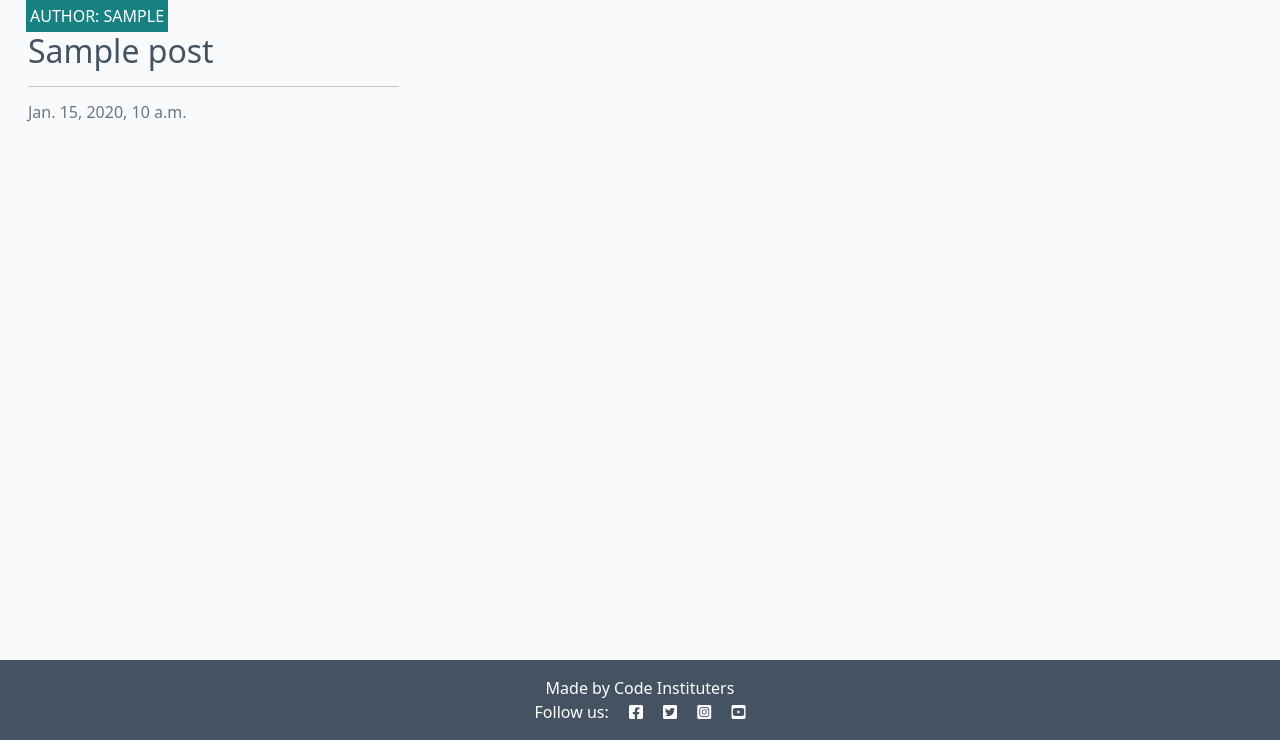
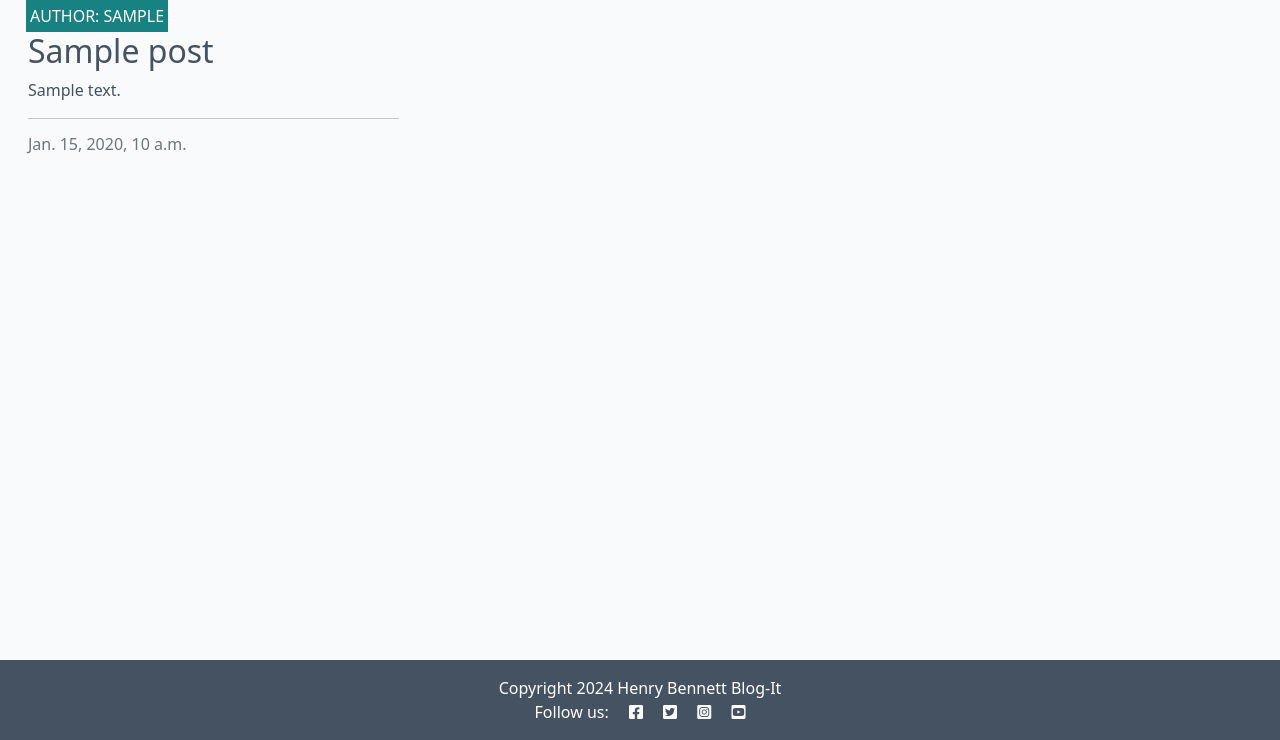
Before and after one commit to henrybennett94/Blog-It, a Django app: page / in a window 1280 px wide. Shown: the part 60-800 px from the top of the page. Run offline with Django 4.2, Linux system fonts and the light colour scheme; tables that the repository leaves empty hold one stand-in row (values such as "Sample post").

Commit message:
Add pagination functionality to index.html, copyright block to index and base.html

```diff
--- a/blog/templates/blog/index.html
+++ b/blog/templates/blog/index.html
@@ -20,6 +20,7 @@
                             </div>
                             <a href="#" class="post-link">
                                 <h2 class="card-title">{{ post.title }}</h2>
+                                <p class=""card-text>{{ post.excerpt }}</p>
                             </a>
 
                             <hr />
@@ -40,6 +41,9 @@
     {% if is_paginated %}
     <nav aria-label="Page navigation">
         <ul class="pagination justify-content-center">
+            {% if page_obj.has_previous %}
+            <li><a href="?page={{ page_obj.previous_page_number }}" class="page-link">&laquo; PREV</a></li>
+            {% endif %}
             {% if page_obj.has_next %}
             <li><a href="?page={{ page_obj.next_page_number }}" class="page-link"> NEXT &raquo;</a></li>
             {% endif %}
@@ -50,3 +54,7 @@
 
 <!-- index.html content ends here -->
 {% endblock %}
+
+{% block copyright %}
+    Copyright 2024 Henry Bennett Blog-It
+{% endblock %}
--- a/blog_it/settings.py
+++ b/blog_it/settings.py
@@ -29,7 +29,7 @@ TEMPLATES_DIR = os.path.join(BASE_DIR, 'templates')
 SECRET_KEY = os.environ.get('SECRET_KEY')
 
 # SECURITY WARNING: don't run with debug turned on in production!
-DEBUG = False
+DEBUG = True
 
 ALLOWED_HOSTS = ['8000-henrybennett94-django3-a6pk1t9i926.ws.codeinstitute-ide.net', '.herokuapp.com']
 
--- a/templates/base.html
+++ b/templates/base.html
@@ -21,7 +21,7 @@
     <link href="https://cdn.jsdelivr.net/npm/bootstrap@5.0.1/dist/css/bootstrap.min.css" rel="stylesheet"
         integrity="sha384-+0n0xVW2eSR5OomGNYDnhzAbDsOXxcvSN1TPprVMTNDbiYZCxYbOOl7+AMvyTG2x" crossorigin="anonymous">
     <!-- Custom CSS -->
-    <link rel="stylesheet" href="{% static 'css/style.css' %}">
+    <link rel="stylesheet" type="text/css" href="{% static 'css/style.css' %}">
 </head>
 
 <body class="d-flex flex-column h-100 main-bg">
@@ -39,7 +39,7 @@
                 <ul class="navbar-nav me-auto mb-2 mb-lg-0">
                     <li class="nav-item">
                         <a class="nav-link {% if request.path == home_url %}active{% endif %}" aria-current="page"
-                            href="#">Home</a>
+                            href="{% url 'home' %}">Home</a>
                     </li>
 
                 </ul>
@@ -60,7 +60,11 @@
 
     <!-- Footer -->
     <footer class="footer mt-auto py-3 dark-bg">
-        <p class="m-0 text-center text-white">Made by Code Instituters</p>
+        <p class="m-0 text-center text-white">
+            {% block copyright %}
+            Henry Bennett Blog-It
+            {% endblock copyright %}
+        </p>
         <p class="m-0 text-center text-white">Follow us: <i class="fab fa-facebook-square ms-3"></i>
             <i class="fab fa-twitter-square ms-3"></i>
             <i class="fab fa-instagram-square ms-3"></i>
```
